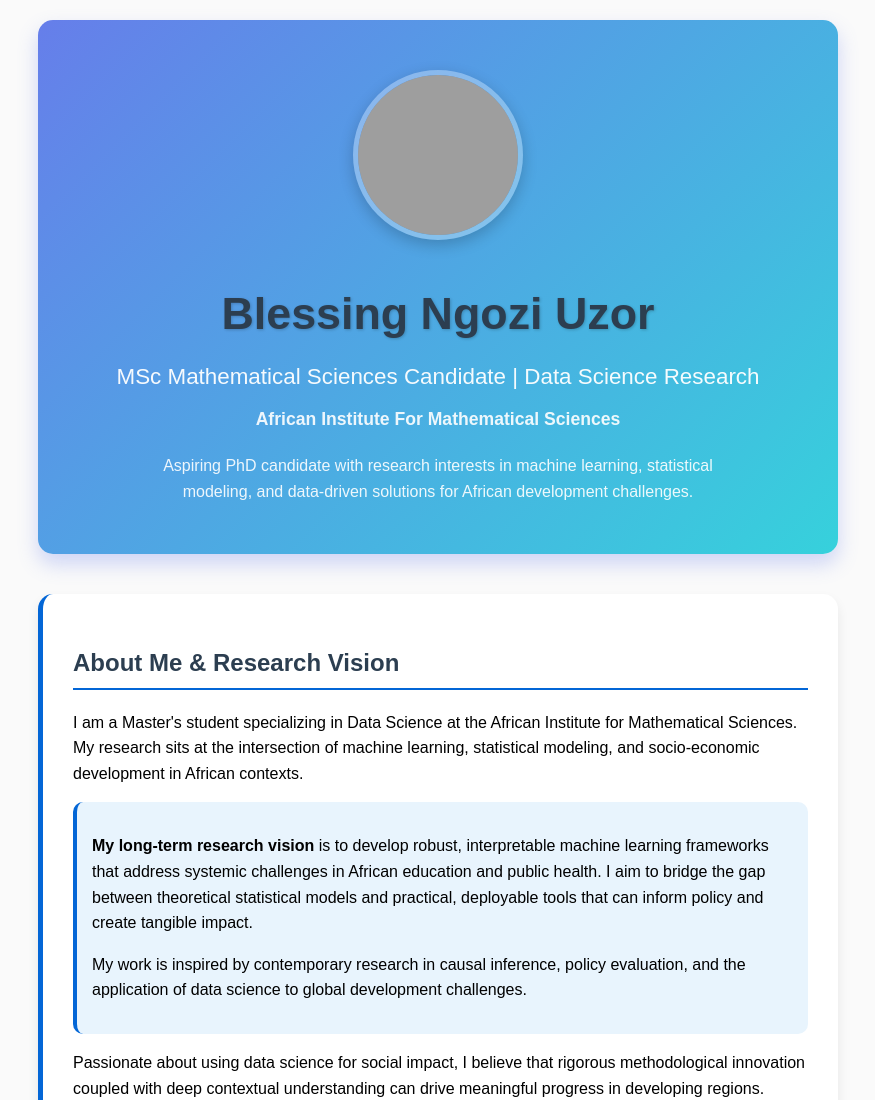
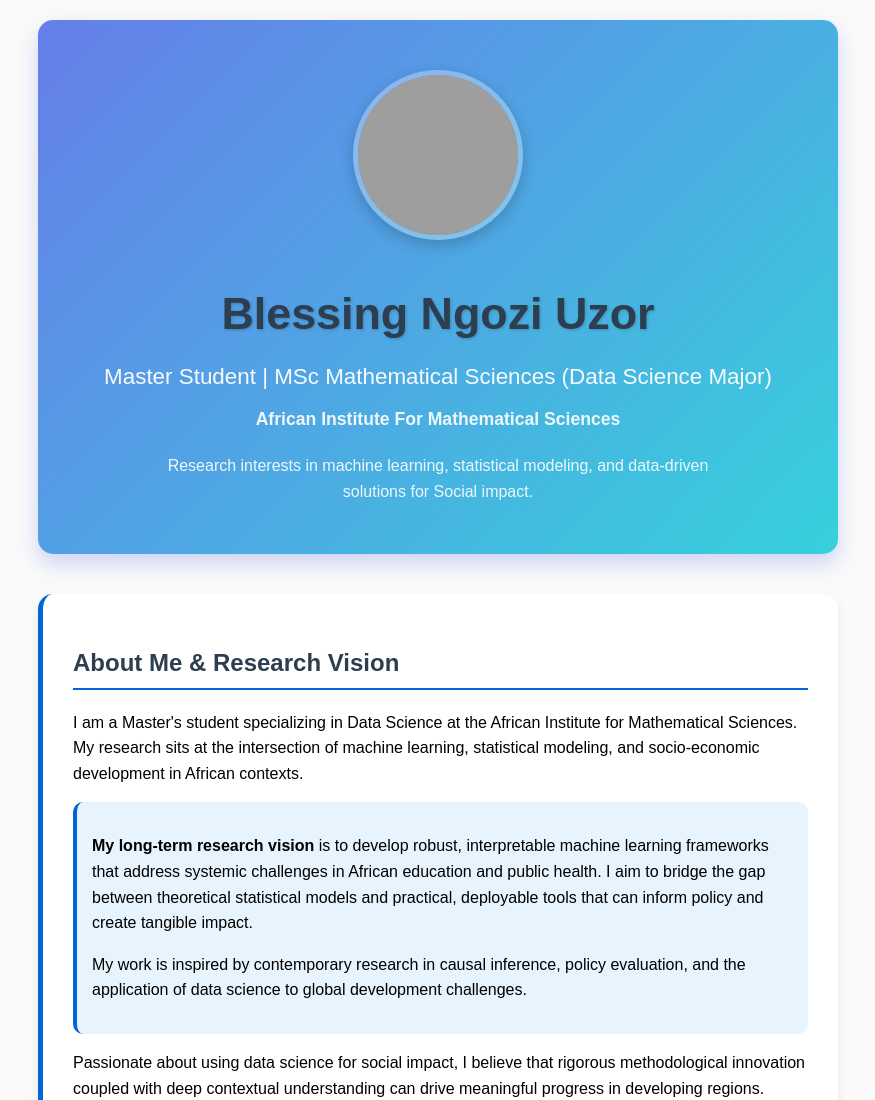
Before and after one commit to Ngozi-uzor/BlessingNgoziUzor.github.io, a plain HTML site: page index.html in a window 1280 px wide. Shown: the top 1100 px of the page, without its empty margins (202-1077 px from the left). Drawn offline with Linux system fonts and the light colour scheme; grey boxes are pictures that could not be loaded.

Commit message:
Update subtitle and research interests in index.html

```diff
--- a/index.html
+++ b/index.html
@@ -136,11 +136,11 @@
     <header class="simple-header">
         <img src="Blessing Ngozi (3).JPG" alt="Blessing Ngozi Uzor" class="profile-photo-simple">
         <h1 class="main-title">Blessing Ngozi Uzor</h1>
-        <p class="subtitle-simple">MSc Mathematical Sciences Candidate | Data Science Research</p>
+        <p class="subtitle-simple">Master Student | MSc Mathematical Sciences (Data Science Major) </p>
         <p class="institution">African Institute For Mathematical Sciences</p>
         <p style="max-width: 600px; margin: 0 auto; opacity: 0.9;">
-            Aspiring PhD candidate with research interests in machine learning, statistical modeling,
-            and data-driven solutions for African development challenges.
+            Research interests in machine learning, statistical modeling,
+            and data-driven solutions for Social impact.
         </p>
     </header>
 
```
